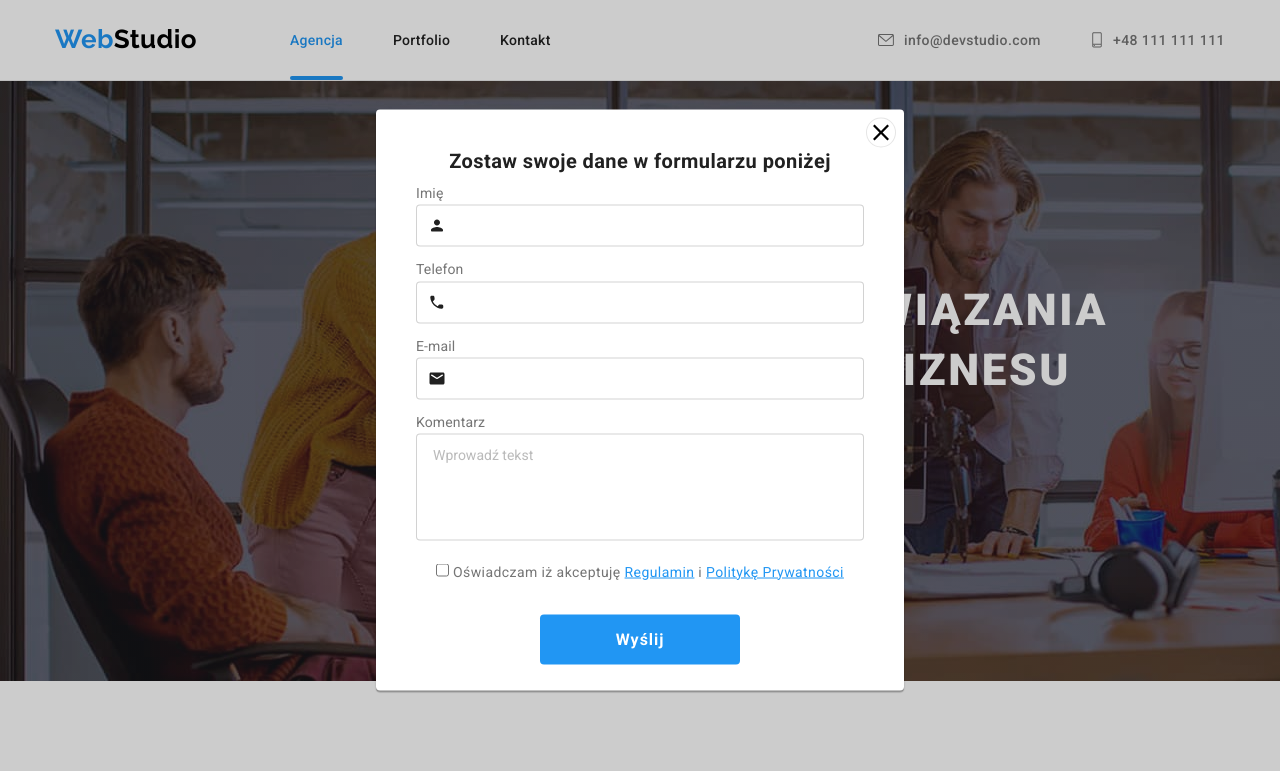
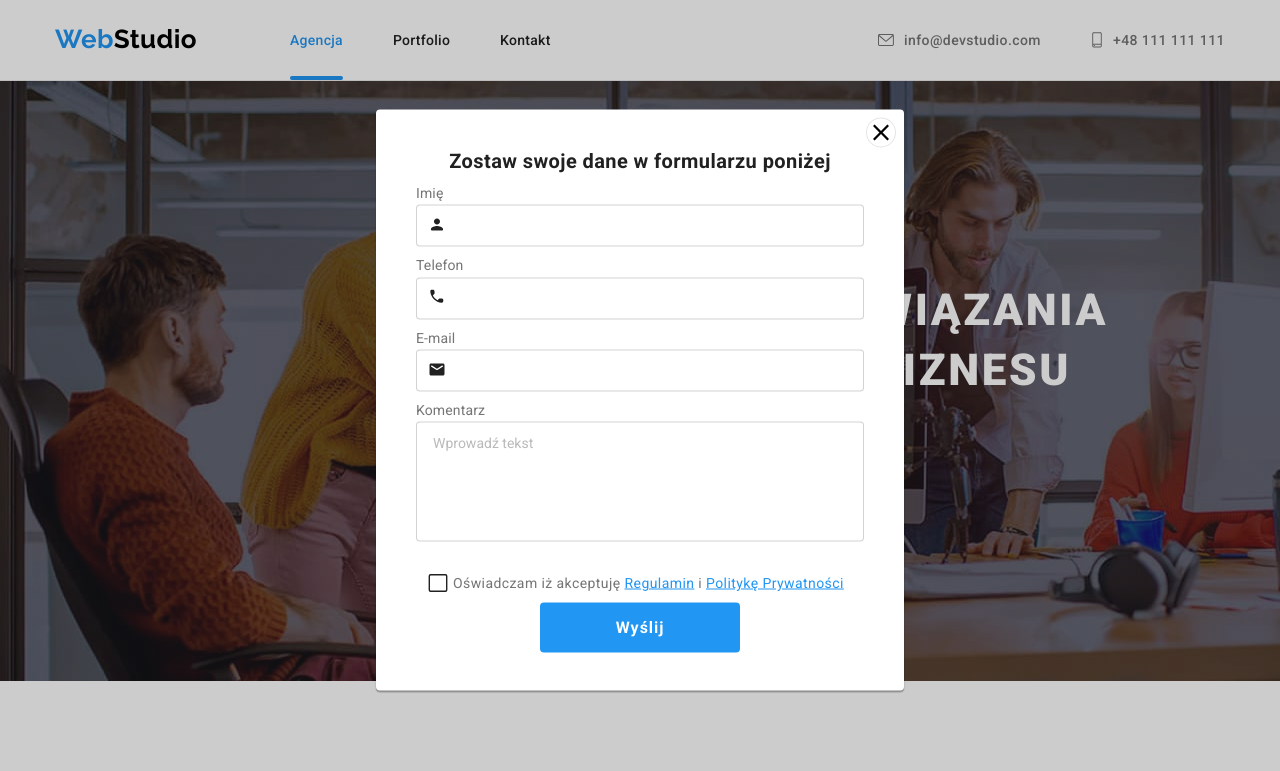
Before and after one commit to KJachimstal/goit-markup-hw-06, a website: page index.html in a window 1280 px wide. Both pictures are taken after a click on the button "Zamów usługe". Shown: the top 771 px of the page. Drawn offline with nearby package versions, Linux system fonts and the light colour scheme.

Commit message:
Corrected styles in form

```diff
--- a/css/styles.css
+++ b/css/styles.css
@@ -360,12 +360,6 @@ body {
 
 }
 
-.modal-container {
-    position: relative;
-    width: 100%;
-    padding: 0;
-}
-
 .modal-close {
     position: absolute;
     right: 8px;
@@ -413,10 +407,13 @@ body {
     margin-bottom: 12px;
 }
 
-.modal-contact label[for="reg"] {
+.reg {
     line-height: 1.71;
     letter-spacing: 0.03em;
     color: var(--contactColor);
+    display: flex;
+    justify-content: center;
+    align-items: center;
     text-align: center;
     margin-bottom: 30px;
 }
@@ -446,13 +443,17 @@ body {
 .contact-form-group {
     display: flex;
     flex-direction: column;
+    margin-bottom: 20px;
+}
+
+.contact-form-group textarea[name="comment"] {
+    height: 120px;
+    resize: none;
 }
 
 .contact-form-group label {
-    line-height: 1.16;
-    letter-spacing: 0.01em;
-    color: var(--contactColor);
-    margin-bottom: 4px;
+
+    margin-bottom: 10px;
     display: flex;
     flex-direction: column;
     position: relative;
@@ -460,11 +461,13 @@ body {
 
 .contact-form-group input,
 .contact-form-group textarea {
-    margin-bottom: 10px;
     padding: 12px 16px;
+    outline: transparent;
     border: 1px solid rgba(33, 33, 33, 0.2);
     border-radius: 4px;
-    resize: none;
+    transition-property: border;
+    transition-timing-function: cubic-bezier(0.4, 0, 0.2, 1);
+    transition-duration: 250ms;
 }
 
 .contact-form-group textarea::placeholder {
@@ -473,16 +476,12 @@ body {
 
 .contact-form-group input:focus,
 .contact-form-group textarea:focus {
-    outline: 1px solid #2196F3;
+    border-color: var(--mainPageColor);
 }
 
-.contact-form-group input:focus + .form-icon,
-.contact-form-group textarea:focus + .form-icon {
+.contact-form-group input:focus+.form-icon,
+.contact-form-group textarea:focus+.form-icon {
     fill: var(--mainPageColor);
-}
-
-.contact-form-group textarea[name="comment"] {
-    margin-bottom: 20px;
 }
 
 .contact-form-group input {
@@ -491,13 +490,72 @@ body {
 
 .contact-form-group span {
     margin-bottom: 4px;
+    line-height: 1.16;
+    letter-spacing: 0.01em;
+    color: var(--contactColor);
 }
 
 .form-icon {
     position: absolute;
     left: 12px;
-    bottom: 22px;
+    top: 50%;
     fill: var(--secondaryPageColor);
+    transition-property: fill;
+    transition-timing-function: cubic-bezier(0.4, 0, 0.2, 1);
+    transition-duration: 250ms;
+}
+
+/*-------------------------------------- CHECKBOX STLES --------------------------------------*/
+
+.option {
+    display: block;
+    margin-bottom: 0.5em;
+    position: relative;
+}
+
+.check {
+    padding-left: 1.2em;
+}
+
+.check__input {
+    position: absolute;
+    clip: rect(0 0 0 0);
+    width: 1px;
+    height: 1px;
+    margin: -1px;
+}
+
+.check__box {
+    position: absolute;
+    top: 0.3em;
+    left: 1em;
+    width: 16px;
+    height: 15px;
+    overflow: hidden;
+    border-radius: 0.05em;
+    background-color: white;
+    background-repeat: no-repeat;
+    background-position: 50% 50%;
+    box-shadow: 0 0 0 0.1em var(--secondaryPageColor);
+}
+
+.check__input:checked+.check__box {
+    background-color: var(--mainPageColor);
+    background-image: url(../images/check.svg);
+}
+
+.check__input:focus+.check__box {
+    box-shadow:
+        0 0 0 0.1em var(--mainPageColor),
+        0 0 0 0.1em var(--mainPageColor);
+}
+
+.check__input:disabled+.check__box {
+    box-shadow: 0 0 0 0.1em var(--secondaryPageColor);
+}
+
+.check__input:checked:disabled+.check__box {
+    background-color: var(--secondaryPageColor);
 }
 
 /*-------------------------------------- DESCRIPTION STLES --------------------------------------*/
--- a/index.html
+++ b/index.html
@@ -765,7 +765,6 @@
         </footer>
         <div class="backdrop is-hidden" data-modal>
             <div class="modal">
-                <div class="modal-container">
                 <button type="button" class="modal-close" data-modal-close>
                     <svg width="18" height="18" alt="close icon">
                         <use href="./images/icons.svg#icon-close"></use>
@@ -797,9 +796,7 @@
                                 width="18"
                                 height="18"
                             >
-                                    <use
-                                        href="./images/icons.svg#icon-phone"
-                                    ></use>
+                                <use href="./images/icons.svg#icon-phone"></use>
                             </svg>
                         </label>
                         <label for="email">
@@ -816,12 +813,11 @@
                                 width="18"
                                 height="18"
                             >
-                                    <use
-                                        href="./images/icons.svg#icon-email"
-                                    ></use>
+                                <use href="./images/icons.svg#icon-email"></use>
                             </svg>
                         </label>
-                            <label for="comment"> Komentarz </label>
+                        <label for="comment">
+                            <span>Komentarz</span>
                             <textarea
                                 name="comment"
                                 type="text"
@@ -829,14 +825,11 @@
                                 rows="5"
                                 placeholder="Wprowadź tekst"
                             ></textarea>
+                        </label>
                     </div>
-                        <label for="reg">
-                            <input
-                                name="reg"
-                                type="checkbox"
-                                id="reg"
-                                required
-                            />
+                    <label class="check option reg">
+                        <input class="check__input" type="checkbox" />
+                        <span class="check__box"></span>
                         Oświadczam iż akceptuję
                         <a href="#">Regulamin</a>
                         i
@@ -846,7 +839,6 @@
                 </form>
             </div>
         </div>
-        </div>
         <script src="./js/modal.js"></script>
     </body>
 </html>
```
Also changed, not shown: images/check.svg (added). Lines whose indentation alone changed are shown as unchanged.
